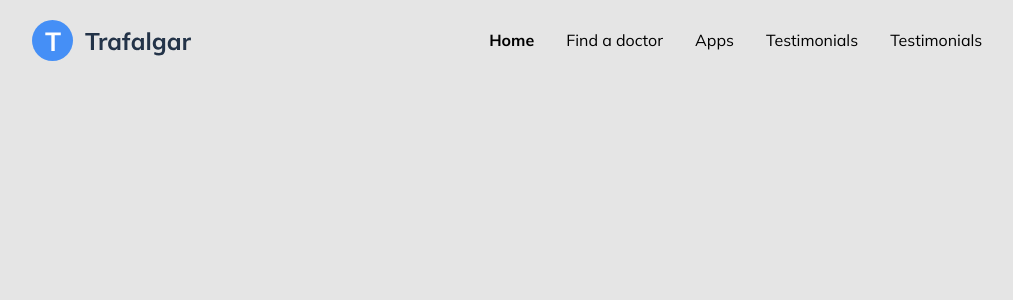
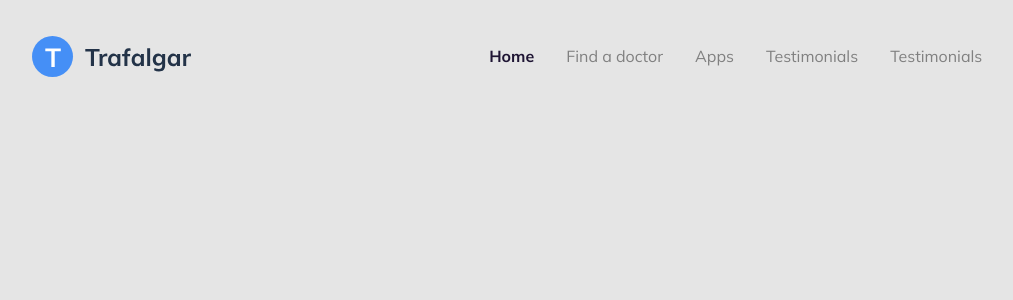
Before and after one commit to EmanuelJovito/trafalgar, a Next.js app: page / in a window 1280 px wide. Shown: the top 300 px of the page, without its empty margins (117-1130 px from the left). Built offline with nearby package versions, Linux system fonts and the light colour scheme.

Commit message:
feat: Criando componente Header

```diff
--- a/src/components/Header/style.ts
+++ b/src/components/Header/style.ts
@@ -2,7 +2,7 @@ import styled from 'styled-components'
 
 export const Container = styled.header`
   width: 100%;
-  height: 5rem;
+  height: 7rem;
 
   display: flex;
   flex-direction: row;
@@ -24,9 +24,11 @@ export const Container = styled.header`
       li {
         :first-child {
           font-weight: 700;
+          color: #1F1534;
         }
 
         margin-right: 2rem;
+        color: gray;
       }
     }
   }
```
